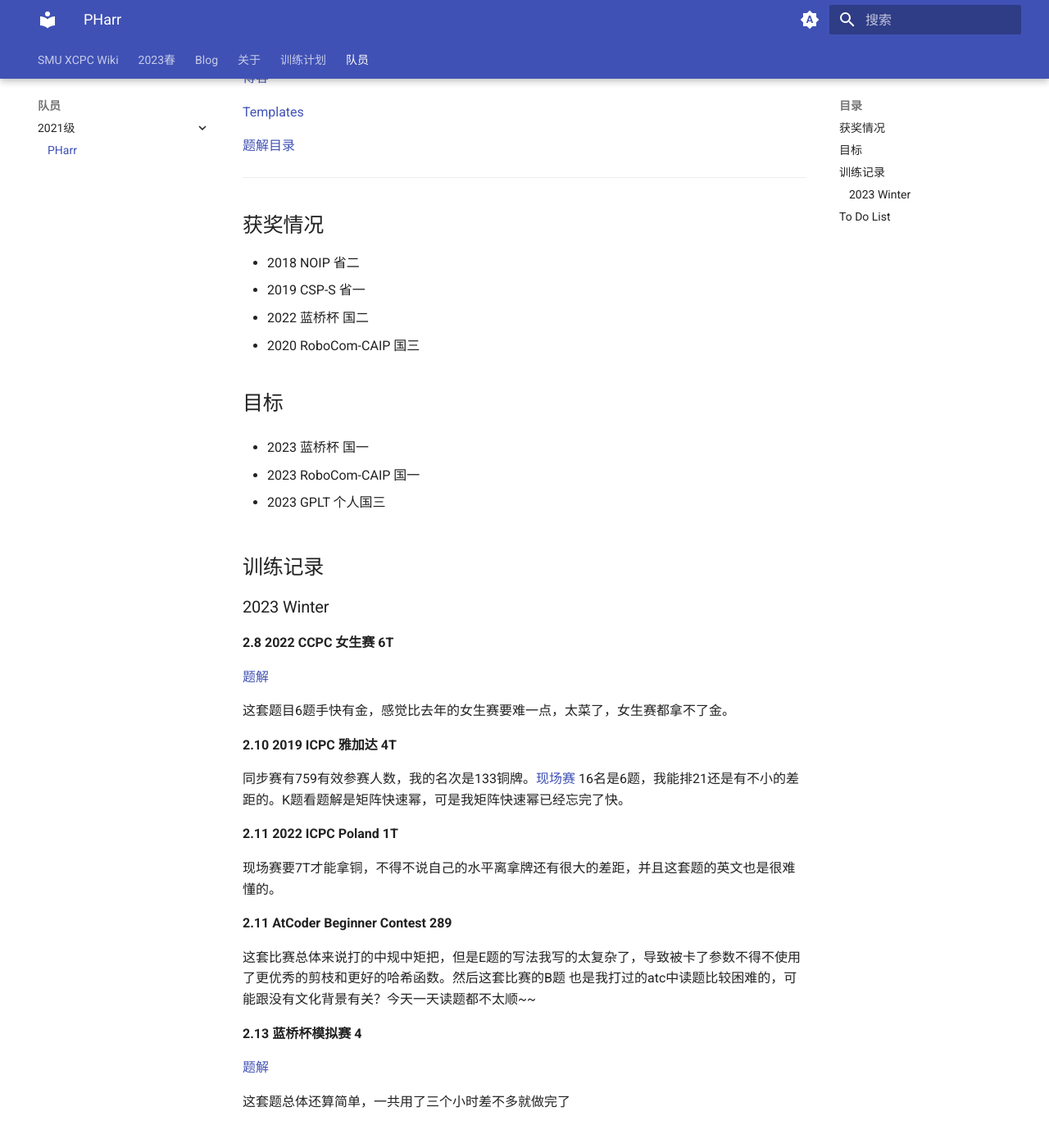
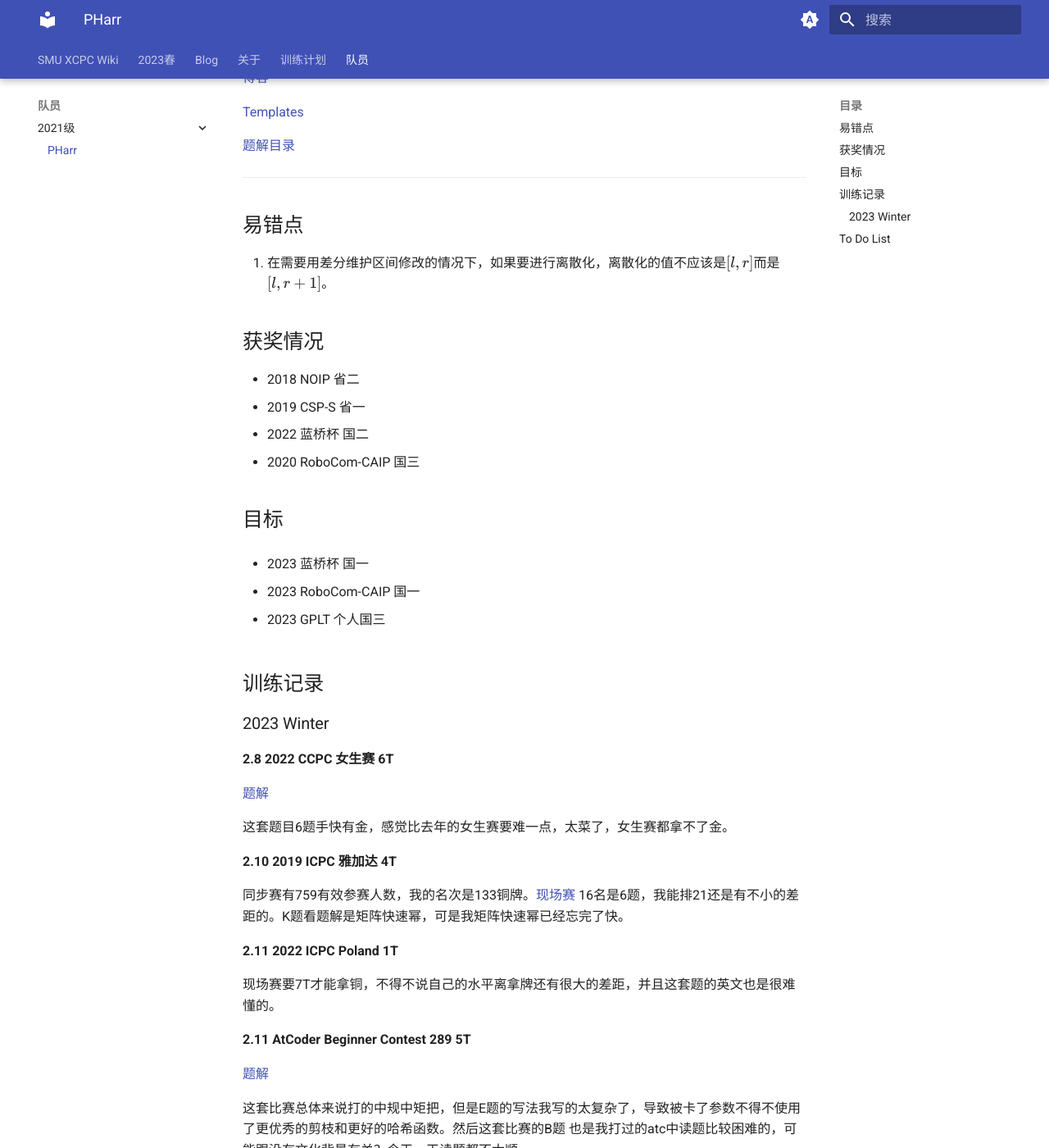
Before and after one commit to SMU-XCPC/wiki, an MkDocs documentation site: the page built from docs/队员/2021级/PHarr.md, in a window 1280 px wide and 1400 px high, scrolled down 312 px. Shown: the whole window at 82% size. Built offline with MkDocs 1.6.1 and Material for MkDocs 9.7.7, drawn with Linux system fonts in a browser that asks for light colours; some of the changed text lies outside the part shown.

Commit message:
更新 2.15 wiki

```diff
--- a/docs/队员/2021级/PHarr.md
+++ b/docs/队员/2021级/PHarr.md
@@ -15,6 +15,10 @@
 [题解目录](https://zhuanlan.zhihu.com/p/601815556)
 
 ---
+
+## 易错点
+
+1. 在需要用差分维护区间修改的情况下，如果要进行离散化，离散化的值不应该是$[l,r]$而是$[l,r+1]$。
 
 ## 获奖情况
 
@@ -49,7 +53,9 @@
 
 现场赛要7T才能拿铜，不得不说自己的水平离拿牌还有很大的差距，并且这套题的英文也是很难懂的。
 
-**2.11 AtCoder Beginner Contest 289**
+**2.11 AtCoder Beginner Contest 289 5T**
+
+[题解](https://www.cnblogs.com/PHarr/p/17121235.html)
 
 这套比赛总体来说打的中规中矩把，但是E题的写法我写的太复杂了，导致被卡了参数不得不使用了更优秀的剪枝和更好的哈希函数。然后这套比赛的B题 也是我打过的atc中读题比较困难的，可能跟没有文化背景有关？今天一天读题都不太顺~~
 
@@ -58,6 +64,12 @@
 [题解](https://www.cnblogs.com/PHarr/p/17118367.html)
 
 这套题总体还算简单，一共用了三个小时差不多就做完了
+
+**2.15 2020 CCPC Henan 4T**
+
+[题解](https://www.cnblogs.com/PHarr/p/17124729.html)
+
+比赛中规中矩吧。不过中间因为离散化的问题WA了一发比较可惜，看了一眼现场赛的榜应该是金尾，没能解出5题还是比较可惜。
 
 ## To Do List
 
@@ -79,3 +91,4 @@
 
 - [ ] 重新学习KMP
 - [ ] 重新学习Tire
+- [x] AtCoder Beginner Contest 补题
```
